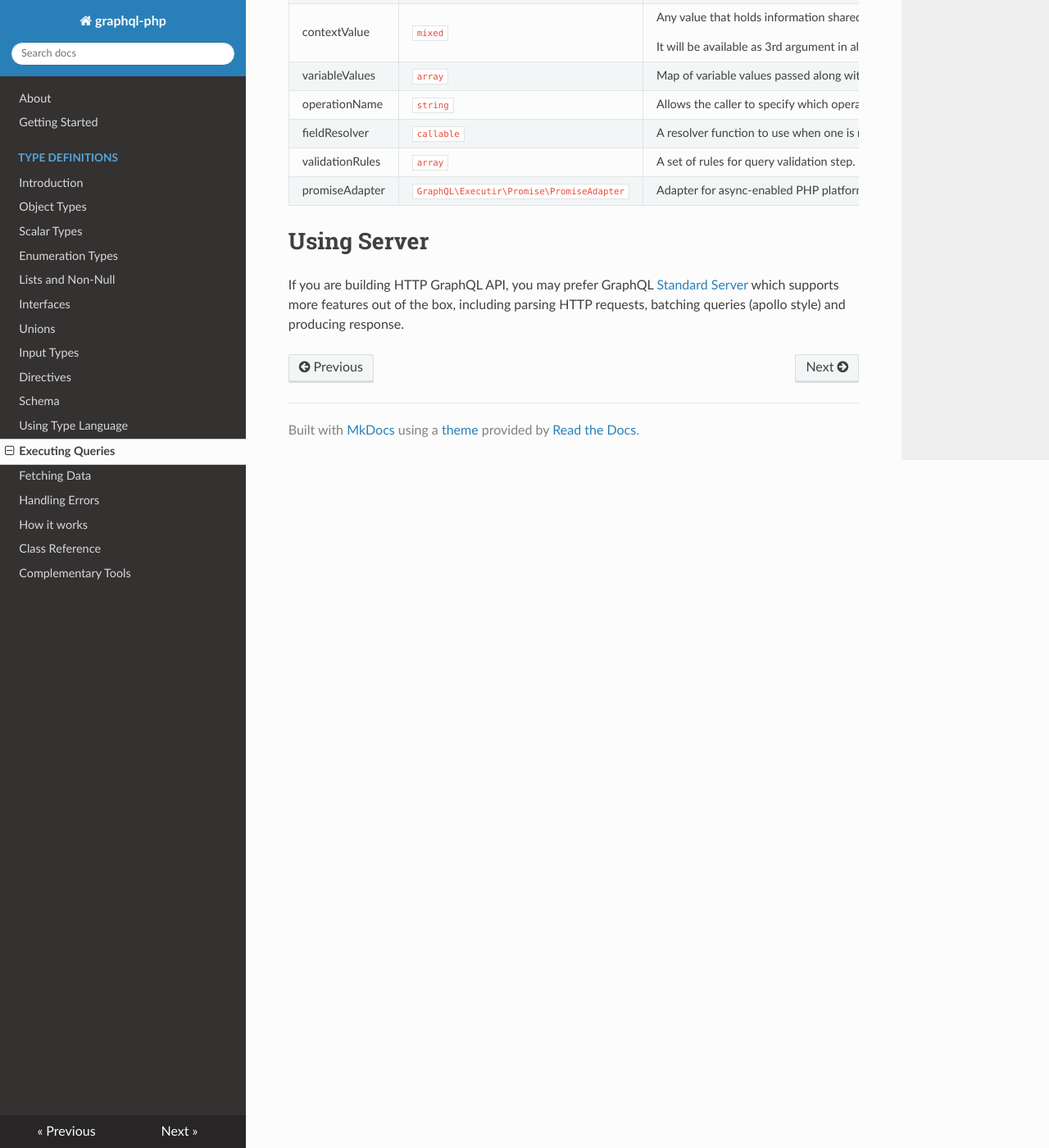
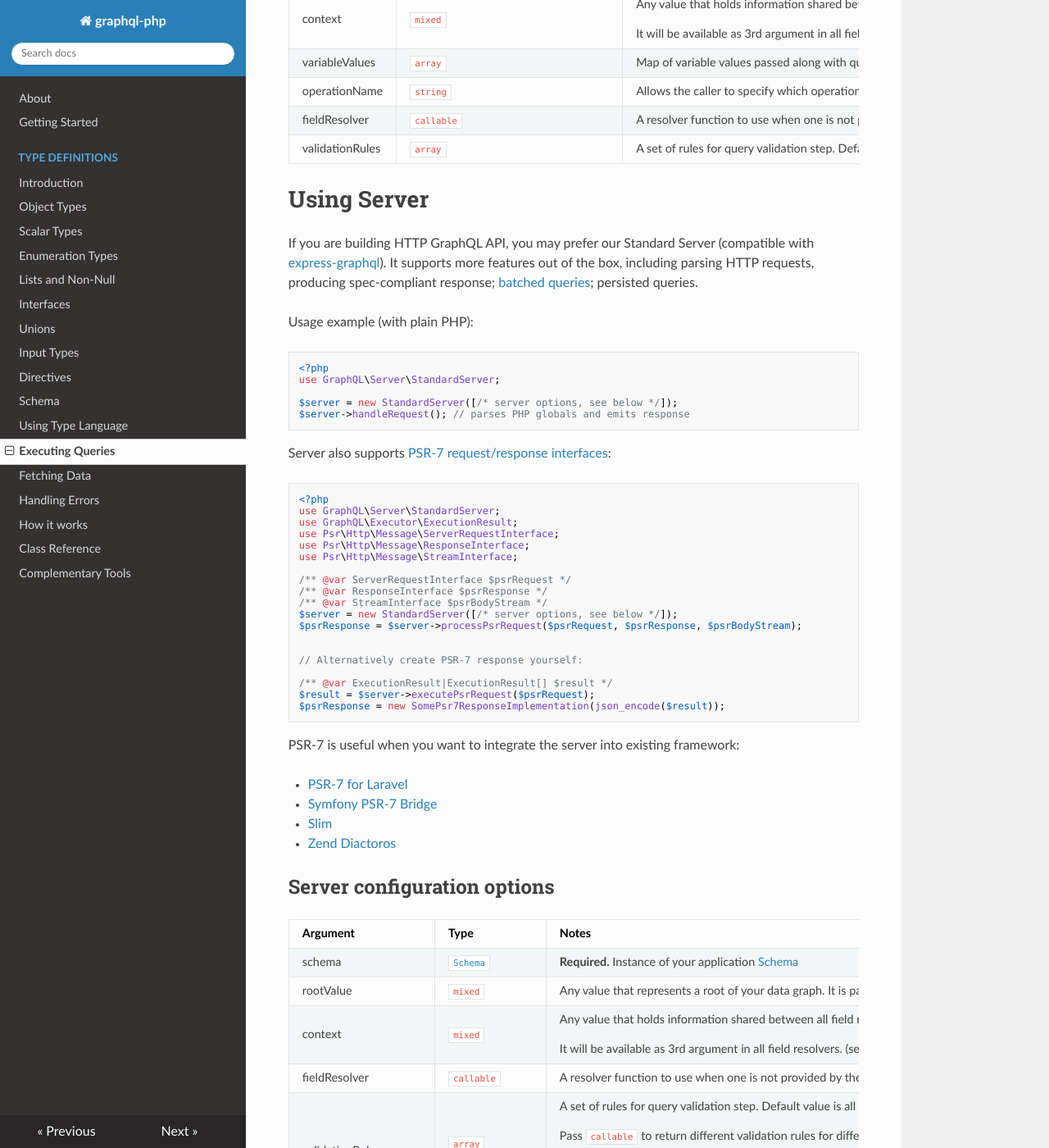
Before and after one commit to webonyx/graphql-php, an MkDocs documentation site: the page built from docs/executing-queries.md, in a window 1280 px wide and 1400 px high, scrolled down 886 px. Shown: the whole window at 82% size. Built offline with MkDocs 1.6.1, drawn with Linux system fonts in a browser that asks for light colours; nearby versions of some CDN libraries; old or Windows-style settings are respelled for this version of MkDocs; some of the changed text lies outside the part shown.

Commit message:
Documented server usage

````diff
--- a/docs/executing-queries.md
+++ b/docs/executing-queries.md
@@ -12,12 +12,11 @@ $result = GraphQL::executeQuery(
     $schema,
     $queryString,
     $rootValue = null,
-    $contextValue = null,
+    $context = null,
     $variableValues = null,
     $operationName = null,
     $fieldResolver = null,
-    $validationRules = null,
-    $promiseAdapter = null
+    $validationRules = null
 );
 ```
 
@@ -30,24 +29,120 @@ $serializableResult = $result->toArray();
 
 Returned array contains **data** and **errors** keys, as described by
 [GraphQL spec](http://facebook.github.io/graphql/#sec-Response-Format).
-This array is suitable for further serialization (e.g. using `json_encode`).
+This array is suitable for further serialization (e.g. using **json_encode**).
 See also section on [error handling and formatting](error-handling/).
 
-Description of `executeQuery` method arguments:
+Description of **executeQuery** method arguments:
 
 Argument     | Type     | Notes
 ------------ | -------- | -----
-schema       | `GraphQL\Type\Schema` | **Required.** Instance of your application [Schema](type-system/schema/)
+schema       | [`GraphQL\Type\Schema`](#) | **Required.** Instance of your application [Schema](type-system/schema/)
 queryString  | `string` or `GraphQL\Language\AST\DocumentNode` | **Required.** Actual GraphQL query string to be parsed, validated and executed. If you parse query elsewhere before executing - pass corresponding ast document here to avoid new parsing.
 rootValue  | `mixed` | Any value that represents a root of your data graph. It is passed as 1st argument to field resolvers of [Query type](type-system/schema/#query-and-mutation-types). Can be omitted or set to null if actual root values are fetched by Query type itself.
-contextValue  | `mixed` | Any value that holds information shared between all field resolvers. Most often they use it to pass currently logged in user, locale details, etc.<br><br>It will be available as 3rd argument in all field resolvers. (see section on [Field Definitions](type-system/object-types/#field-configuration-options) for reference) **graphql-php** never modifies this value and passes it *as is* to all underlying resolvers.
+context  | `mixed` | Any value that holds information shared between all field resolvers. Most often they use it to pass currently logged in user, locale details, etc.<br><br>It will be available as 3rd argument in all field resolvers. (see section on [Field Definitions](type-system/object-types/#field-configuration-options) for reference) **graphql-php** never modifies this value and passes it *as is* to all underlying resolvers.
 variableValues | `array` | Map of variable values passed along with query string. See section on [query variables on official GraphQL website](http://graphql.org/learn/queries/#variables)
 operationName | `string` | Allows the caller to specify which operation in queryString will be run, in cases where queryString contains multiple top-level operations.
 fieldResolver | `callable` | A resolver function to use when one is not provided by the schema. If not provided, the [default field resolver is used](data-fetching/#default-field-resolver).
 validationRules | `array` | A set of rules for query validation step. Default value is all available rules. Empty array would allow to skip query validation (may be convenient for persisted queries which are validated before persisting and assumed valid during execution)
-promiseAdapter | `GraphQL\Executir\Promise\PromiseAdapter` | Adapter for async-enabled PHP platforms like ReactPHP (read about [async platforms integration](data-fetching/#async-php))
 
 # Using Server
-If you are building HTTP GraphQL API, you may prefer GraphQL [Standard Server](/server/) which supports
-more features out of the box, including parsing HTTP requests, batching queries (apollo style)
-and producing response.
+If you are building HTTP GraphQL API, you may prefer our Standard Server
+(compatible with [express-graphql](https://github.com/graphql/express-graphql)).
+It supports more features out of the box, including parsing HTTP requests, producing spec-compliant response; [batched queries](#query-batching); persisted queries.
+
+Usage example (with plain PHP):
+
+```php
+<?php
+use GraphQL\Server\StandardServer;
+
+$server = new StandardServer([/* server options, see below */]);
+$server->handleRequest(); // parses PHP globals and emits response
+```
+
+Server also supports [PSR-7 request/response interfaces](http://www.php-fig.org/psr/psr-7/):
+```php
+<?php
+use GraphQL\Server\StandardServer;
+use GraphQL\Executor\ExecutionResult;
+use Psr\Http\Message\ServerRequestInterface;
+use Psr\Http\Message\ResponseInterface;
+use Psr\Http\Message\StreamInterface;
+
+/** @var ServerRequestInterface $psrRequest */
+/** @var ResponseInterface $psrResponse */
+/** @var StreamInterface $psrBodyStream */
+$server = new StandardServer([/* server options, see below */]);
+$psrResponse = $server->processPsrRequest($psrRequest, $psrResponse, $psrBodyStream);
+
+
+// Alternatively create PSR-7 response yourself:
+
+/** @var ExecutionResult|ExecutionResult[] $result */
+$result = $server->executePsrRequest($psrRequest);
+$psrResponse = new SomePsr7ResponseImplementation(json_encode($result));
+```
+
+PSR-7 is useful when you want to integrate the server into existing framework:
+
+- [PSR-7 for Laravel](https://laravel.com/docs/5.1/requests#psr7-requests)
+- [Symfony PSR-7 Bridge](https://symfony.com/doc/current/request/psr7.html)
+- [Slim](https://www.slimframework.com/docs/concepts/value-objects.html)
+- [Zend Diactoros](https://zendframework.github.io/zend-diactoros/)
+
+## Server configuration options
+
+Argument     | Type     | Notes
+------------ | -------- | -----
+schema       | [`Schema`](reference/#graphqltypeschema) | **Required.** Instance of your application [Schema](type-system/schema/)
+rootValue  | `mixed` | Any value that represents a root of your data graph. It is passed as 1st argument to field resolvers of [Query type](type-system/schema/#query-and-mutation-types). Can be omitted or set to null if actual root values are fetched by Query type itself.
+context  | `mixed` | Any value that holds information shared between all field resolvers. Most often they use it to pass currently logged in user, locale details, etc.<br><br>It will be available as 3rd argument in all field resolvers. (see section on [Field Definitions](type-system/object-types/#field-configuration-options) for reference) **graphql-php** never modifies this value and passes it *as is* to all underlying resolvers.
+fieldResolver | `callable` | A resolver function to use when one is not provided by the schema. If not provided, the [default field resolver is used](data-fetching/#default-field-resolver).
+validationRules | `array` or `callable` | A set of rules for query validation step. Default value is all available rules. Empty array would allow to skip query validation (may be convenient for persisted queries which are validated before persisting and assumed valid during execution).<br><br>Pass `callable` to return different validation rules for different queries (e.g. empty array for persisted query and full list of rules for regular queries). When passed, it is expected to have following signature: <br><br> **function (OperationParams $params, DocumentNode $node, $operationType): array** <br><br> See also docs on [OperationParams](reference/#graphqlserveroperationparams).
+queryBatching | `bool` | Flag indicating whether this server supports query batching ([apollo-style](https://dev-blog.apollodata.com/query-batching-in-apollo-63acfd859862)).<br><br> Defaults to **false**
+debug | `int` | Debug flags. See [docs on error debugging](error-handling/#debugging-tools) (flag values are the same).
+persistentQueryLoader | `callable` | Function which is called to fetch actual query when server encounters **queryId** in request vs **query**.<br><br> Server does not implement persistence part (which you will have to build on your own), but it allows you to execute queries which were persisted previously.<br><br> Expected function signature:<br> **function ($queryId, OperationParams $params)** <br><br>Function is expected to return query **string** or parsed **DocumentNode** <br><br> See also docs on [OperationParams](reference/#graphqlserveroperationparams). <br><br> [Read more about persisted queries](https://dev-blog.apollodata.com/persisted-graphql-queries-with-apollo-client-119fd7e6bba5).
+errorFormatter | `callable` | Custom error formatter. See [error handling docs](error-handling/#custom-error-handling-and-formatting).
+errorsHandler | `callable` | Custom errors handler. See [error handling docs](error-handling/#custom-error-handling-and-formatting).
+promiseAdapter | [`PromiseAdapter`](reference/#graphqlexecutorpromisepromiseadapter) | Required for [Async PHP](data-fetching/#async-php) only.
+
+**Server config instance**
+
+If you prefer fluid interface for config with autocomplete in IDE and static time validation,
+use `GraphQL\Server\ServerConfig` instead of an array:
+
+```php
+<?php
+use GraphQL\Server\ServerConfig;
+use GraphQL\Server\StandardServer;
+
+$config = ServerConfig::create()
+    ->setSchema($schema)
+    ->setErrorFormatter($myFormatter)
+    ->setDebug($debug)
+;
+
+$server = new StandardServer($config);
+```
+
+## Query batching
+Standard Server supports query batching ([apollo-style](https://dev-blog.apollodata.com/query-batching-in-apollo-63acfd859862)).
+
+One of the major benefits of Server over sequence of **executeQuery()** calls is that
+[Deferred resolvers](data-fetching/#solving-n1-problem) won't be isolated in queries.
+
+So for example following batch will require single DB request (if user field is deferred):
+
+```json
+[
+  {
+    "query": "{user(id: 1)} { id }"
+  },
+  {
+    "query": "{user(id: 2)} { id }"
+  },
+  {
+    "query": "{user(id: 3)} { id }"
+  }
+]
+```
````
